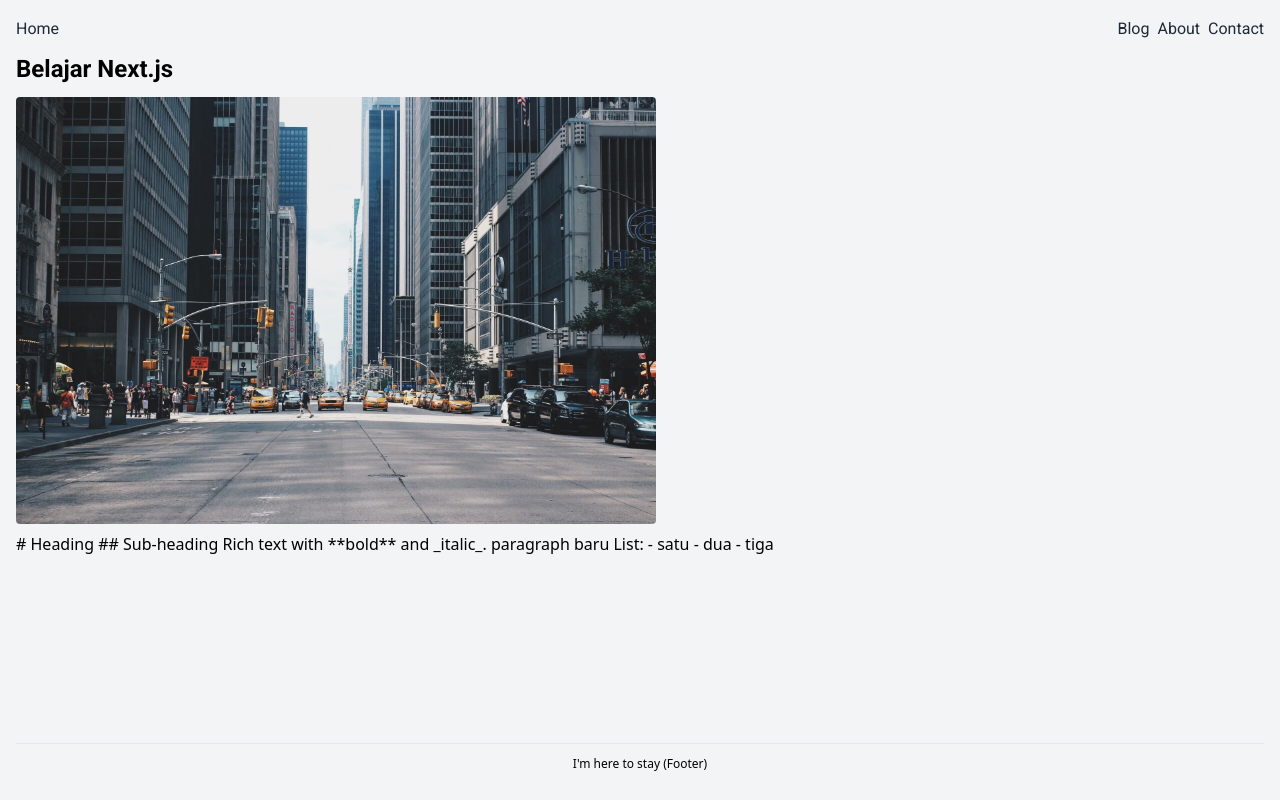
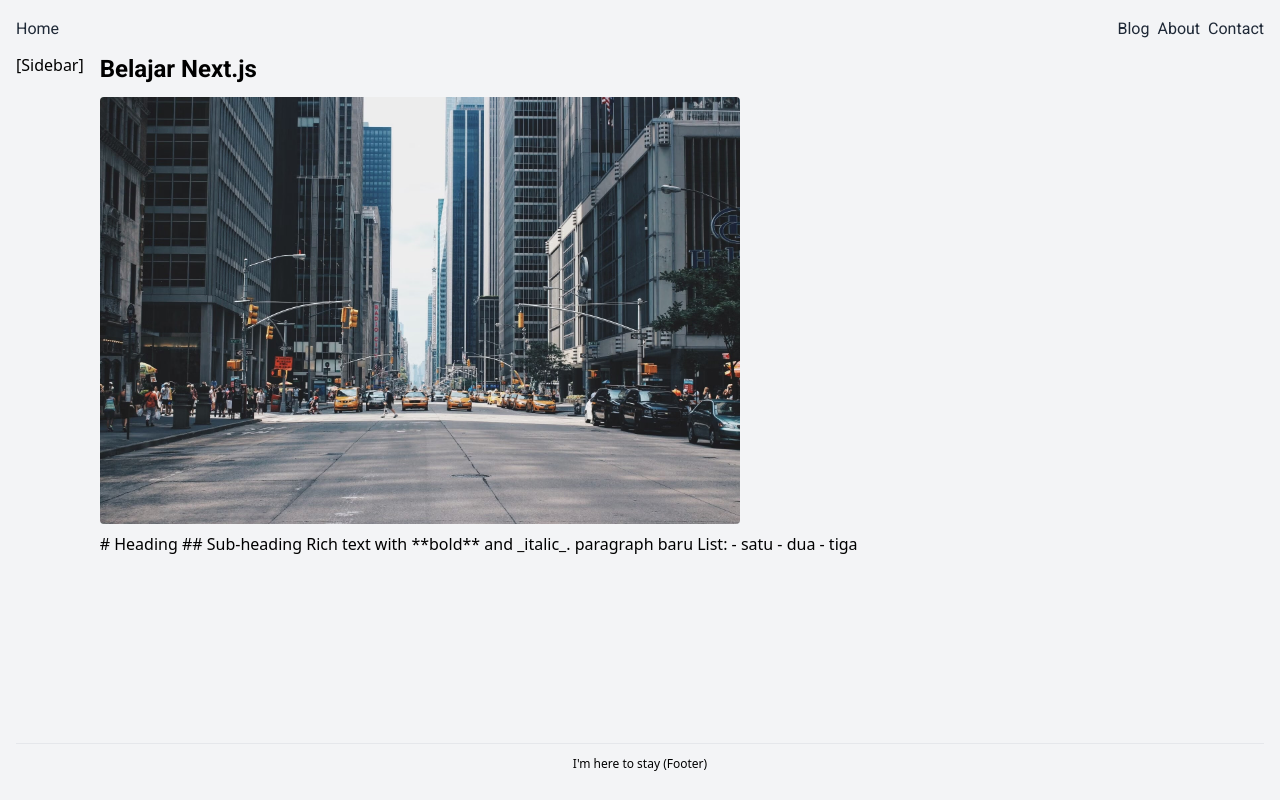
Before and after one commit to lunadiotic/learn-nextjs, a Next.js app: page /blog/belajar-nextjs in a window 1280 px wide. Built offline with nearby package versions, Linux system fonts and the light colour scheme.

Commit message:
return layout blog

```diff
--- /dev/null
+++ b/app/blog/layout.jsx
@@ -0,0 +1,8 @@
+export default function BlogLayout({ children }) {
+  return (
+    <div className="flex">
+      <div className="">[Sidebar]</div>
+      <div className="px-4">{children}</div>
+    </div>
+  );
+}
```
